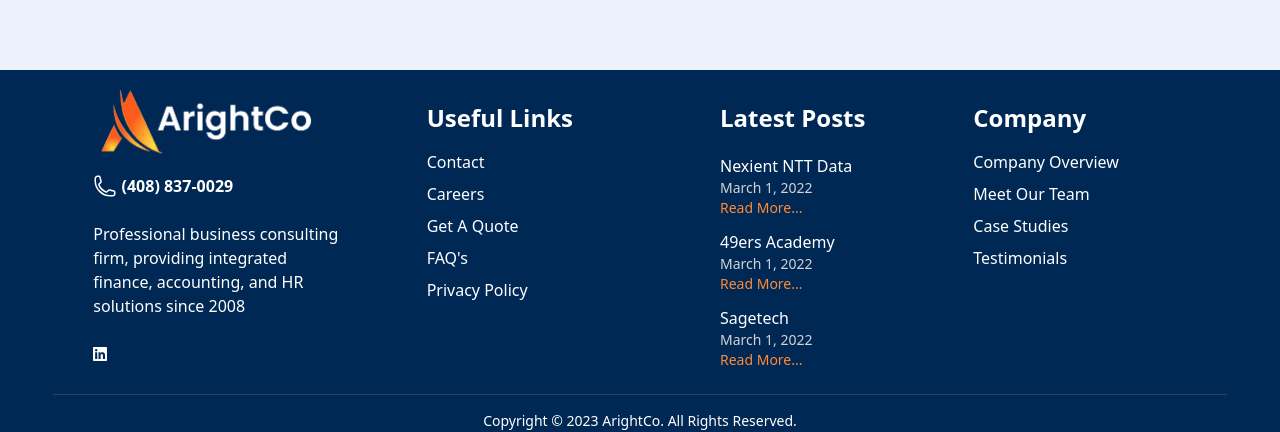
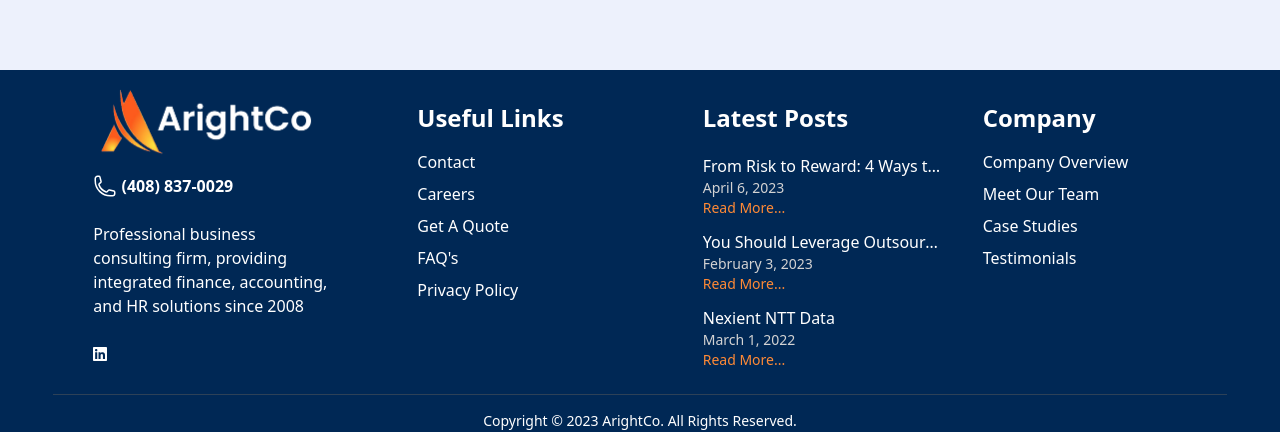
Before and after one commit to tanujchowdhury/nextjs-arightco-website, a Next.js app: page /careers/associate-accountant-india in a window 1280 px wide. Shown: the part 2009-2441 px from the top of the page. Built offline with nearby package versions, Linux system fonts and the light colour scheme.

Commit message:
fix latest posts section in footer

```diff
--- a/components/sections/footer.tsx
+++ b/components/sections/footer.tsx
@@ -56,7 +56,7 @@
               </Link>
             </div>
           </div>
-          <div className="text-white text-center lg:pl-20 lg:basis-1/4 lg:justify-start lg:items-start lg:text-left lg:pt-5">
+          <div className="flex flex-col text-white text-center lg:pl-20 lg:basis-1/4 lg:justify-start lg:items-start lg:text-left lg:pt-5">
             <div className="font-bold py-3 lg:text-2xl">Useful Links</div>
             <div className="text-sm py-1 lg:text-base">
               <Link href="/contact-us" className="hover:text-orange">
@@ -90,43 +90,56 @@
               </Link>
             </div>
           </div>
-          <div className="text-white text-center pt-8 lg:pl-20 lg:basis-1/4 lg:justify-start lg:items-start lg:text-left lg:pt-5">
+          <div className="flex flex-col text-white text-center pt-8 lg:pl-20 lg:basis-1/4 lg:justify-start lg:items-start lg:text-left lg:pt-5">
             <div className="font-bold py-3 lg:text-2xl">Latest Posts</div>
             <div className="py-1">
               <div className="pt-1 lg:text-base">
-                <Link href="/nexient-ntt-data" className="hover:text-orange">
+                <Link
+                  href="/blog/from-risk-to-reward"
+                  className="hover:text-orange whitespace-nowrap overflow-hidden text-ellipsis lg:block lg:max-w-[15rem]"
+                >
+                  From Risk to Reward: 4 Ways to Mitigate Your Start-Up's
+                  Financial Risks
+                </Link>
+              </div>
+              <div className="text-gray-light text-sm">April 6, 2023</div>
+              <div className="text-orange text-sm">
+                <Link href="/blog/from-risk-to-reward">Read More...</Link>
+              </div>
+            </div>
+            <div className="py-1">
+              <div className="pt-1 lg:text-base">
+                <Link
+                  href="/blog/you-should-leverage-outsourced-cfo-services-to-achieve-business-goals"
+                  className="hover:text-orange whitespace-nowrap overflow-hidden text-ellipsis lg:block lg:max-w-[15rem]"
+                >
+                  You Should Leverage Outsourced CFO Services to Achieve
+                  Business Goals
+                </Link>
+              </div>
+              <div className="text-gray-light text-sm">February 3, 2023</div>
+              <div className="text-orange text-sm">
+                <Link href="/blog/you-should-leverage-outsourced-cfo-services-to-achieve-business-goals">
+                  Read More...
+                </Link>
+              </div>
+            </div>
+            <div className="py-1">
+              <div className="pt-1 lg:text-base">
+                <Link
+                  href="/case-studies/nexient-ntt-data"
+                  className="hover:text-orange"
+                >
                   Nexient NTT Data
                 </Link>
               </div>
               <div className="text-gray-light text-sm">March 1, 2022</div>
               <div className="text-orange text-sm">
-                <Link href="/nexient-ntt-data">Read More...</Link>
-              </div>
-            </div>
-            <div className="py-1">
-              <div className="pt-1 lg:text-base">
-                <Link href="/49ers-academy" className="hover:text-orange">
-                  49ers Academy
-                </Link>
-              </div>
-              <div className="text-gray-light text-sm">March 1, 2022</div>
-              <div className="text-orange text-sm">
-                <Link href="/49ers-academy">Read More...</Link>
-              </div>
-            </div>
-            <div className="py-1">
-              <div className="pt-1 lg:text-base">
-                <Link href="/sagetech" className="hover:text-orange">
-                  Sagetech
-                </Link>
-              </div>
-              <div className="text-gray-light text-sm">March 1, 2022</div>
-              <div className="text-orange text-sm">
-                <Link href="/sagetech">Read More...</Link>
+                <Link href="/case-studies/nexient-ntt-data">Read More...</Link>
               </div>
             </div>
           </div>
-          <div className="text-white text-center pt-8 pb-5 lg:pl-10 lg:basis-1/4 lg:justify-start lg:items-start lg:text-left lg:pt-5">
+          <div className="flex flex-col text-white text-center pt-8 pb-5 lg:pl-10 lg:basis-1/4 lg:justify-start lg:items-start lg:text-left lg:pt-5">
             <div className="font-bold py-3 lg:text-2xl">Company</div>
             <div className="text-sm py-1 lg:text-base">
               <Link href="/company-overview" className="hover:text-orange">
```
